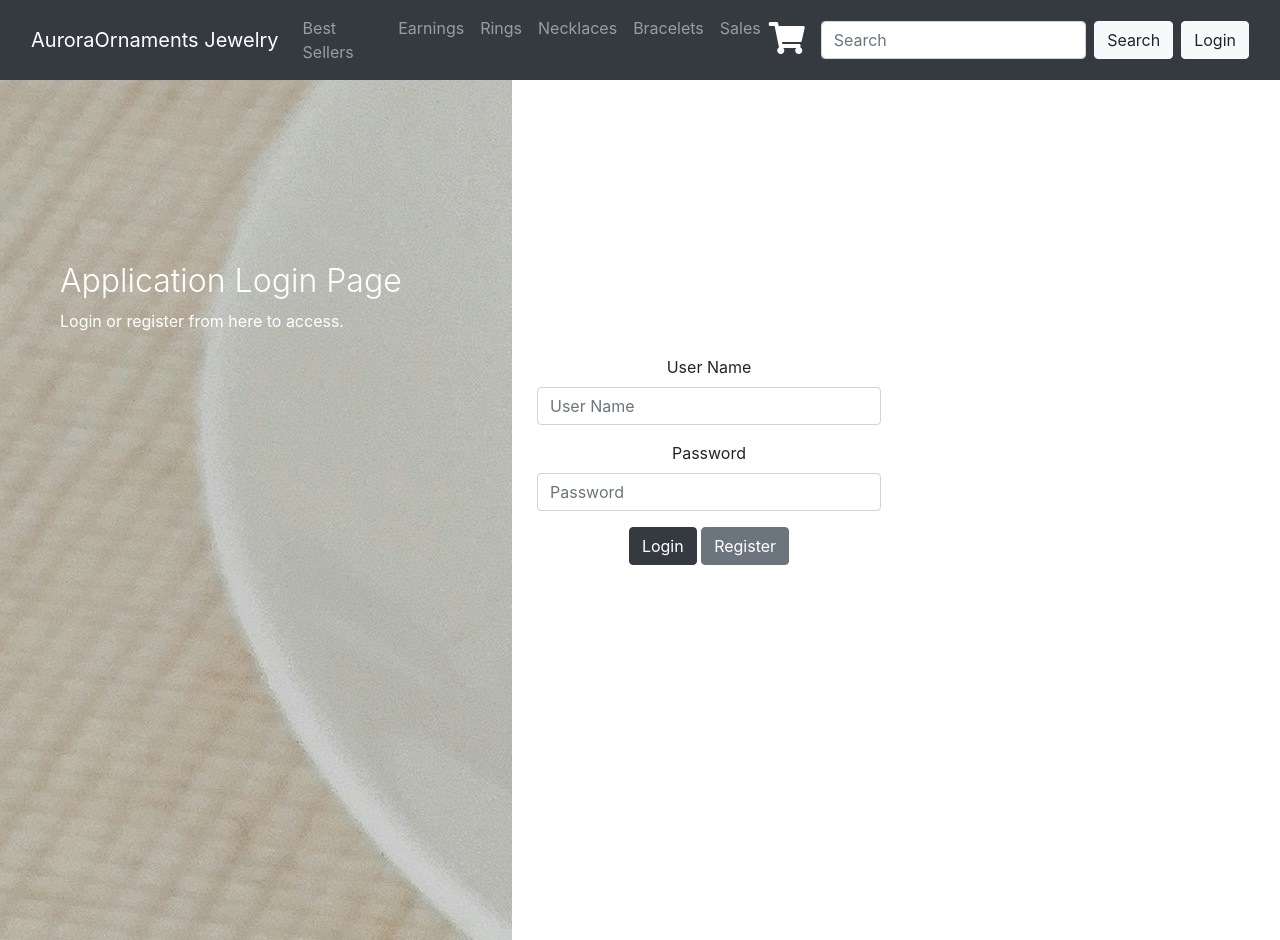
After one commit to Mia-Xie/first-website, a Flask app: page /login in a window 1280 px wide. The commit adds this page. Run offline with Flask 3, Linux system fonts and the light colour scheme; some libraries are stand-ins or nearby versions.

Commit message:
added login page

```diff
--- a/app.py
+++ b/app.py
@@ -46,5 +46,9 @@ def show_products(product_id):
                                prod=product,
                                company_name='AuroraOrnaments')
 
+@app.route('/login')
+def login():
+    return render_template('login.html')
+
 if __name__ == '__main__':
     app.run(host='0.0.0.0',debug=True)
--- /dev/null
+++ b/templates/login.html
@@ -0,0 +1,124 @@
+<!DOCTYPE html>
+<html>
+    <head>
+        <title> Log in </title>
+        <style>
+            body {
+                font-family: "Lato", sans-serif;
+            }
+
+
+
+            .main-head{
+                height: 150px;
+                background: #FFF;
+
+            }
+
+            .sidenav {
+                height: 100%;
+                background-color: #000;
+                overflow-x: hidden;
+                padding-top: 20px;
+            }
+
+
+            .main {
+                padding: 0px 10px;
+            }
+
+            @media screen and (max-height: 450px) {
+                .sidenav {padding-top: 15px;}
+            }
+
+            @media screen and (max-width: 450px) {
+                .login-form{
+                    margin-top: 10%;
+                }
+
+                .register-form{
+                    margin-top: 10%;
+                }
+            }
+
+            @media screen and (min-width: 768px){
+                .main{
+                    margin-left: 40%;
+                }
+
+                .sidenav{
+                    width: 40%;
+                    position: fixed;
+                    z-index: 1;
+                    top: 10;
+                    left: 0;
+                }
+
+                .login-form{
+                    margin-top: 80%;
+                }
+
+                .register-form{
+                    margin-top: 20%;
+                }
+            }
+
+
+            .login-main-text{
+                margin-top: 20%;
+                padding: 60px;
+                color: #fff;
+            }
+
+            .login-main-text h2{
+                font-weight: 300;
+            }
+
+<!--            .btn-black{-->
+<!--                background-color: #000 !important;-->
+<!--                color: #fff;-->
+<!--            }-->
+        </style>
+    <link href="https://cdn.jsdelivr.net/npm/bootstrap@5.3.3/dist/css/bootstrap.min.css" rel="stylesheet" integrity="sha384-QWTKZyjpPEjISv5WaRU9OFeRpok6YctnYmDr5pNlyT2bRjXh0JMhjY6hW+ALEwIH" crossorigin="anonymous">
+    <link rel="stylesheet" href="https://cdnjs.cloudflare.com/ajax/libs/font-awesome/5.15.3/css/all.min.css">
+    <link href="//maxcdn.bootstrapcdn.com/bootstrap/4.0.0/css/bootstrap.min.css" rel="stylesheet" id="bootstrap-css">
+    <script src="//maxcdn.bootstrapcdn.com/bootstrap/4.0.0/js/bootstrap.min.js"></script>
+    <script src="//code.jquery.com/jquery-1.11.1.min.js"></script>
+    </head>
+
+<!------ Include the above in your HEAD tag ---------->
+    <body>
+    {% include 'nav.html' %}
+<!--    <div class="text-center">-->
+<!--    <div class="container">-->
+    <div class="sidenav" style="background-image:url('../static/carmen-lopez-oeFneUxJya4-unsplash.jpg')">
+
+             <div class="login-main-text">
+                <h2>Application Login Page</h2>
+                <p >Login or register from here to access.</p>
+<!--                 <img class="img-fluid" src=".">-->
+             </div>
+          </div>
+          <div class="main text-center">
+             <div class="col-md-6 col-sm-12">
+                <div class="login-form">
+                   <form>
+                      <div class="form-group">
+                         <label>User Name</label>
+                         <input type="text" class="form-control" placeholder="User Name">
+                      </div>
+                      <div class="form-group">
+                         <label>Password</label>
+                         <input type="password" class="form-control" placeholder="Password">
+                      </div>
+                      <button type="submit" class="btn btn-dark">Login</button>
+                      <button type="submit" class="btn btn-secondary">Register</button>
+                   </form>
+                </div>
+             </div>
+<!--          </div>-->
+<!--            <script src="https://stackpath.bootstrapcdn.com/bootstrap/5.3.3/js/bootstrap.bundle.min.js"></script>-->
+<!--    </div>-->
+        </div>
+    </body>
+</html>
--- a/templates/nav.html
+++ b/templates/nav.html
@@ -51,8 +51,7 @@
 
                     <input class="search-bar form-control me-2" type="search" placeholder="Search" aria-label="Search">
                     <button class="btn btn-light me-2" type="submit">Search</button>
-                      <a href="#">
-                        <button class="btn btn-light" >Login</button>
+                          <a href="/login" class="btn btn-light">Login
                       </a>
                   </form>
       </div>
```
